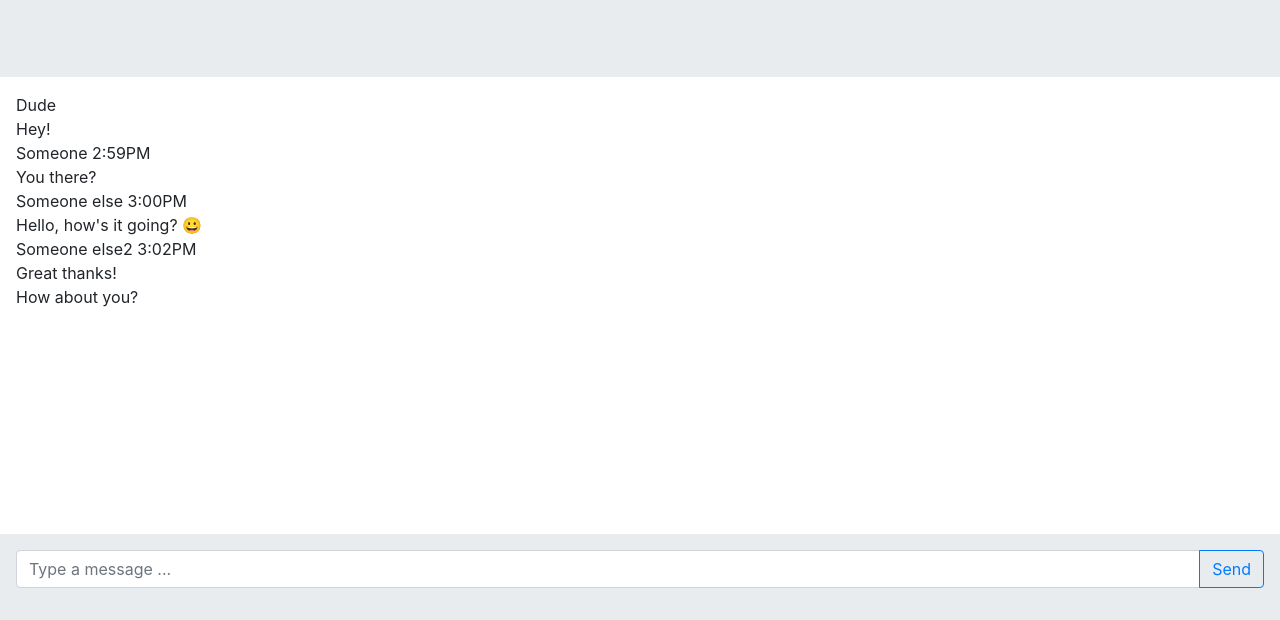
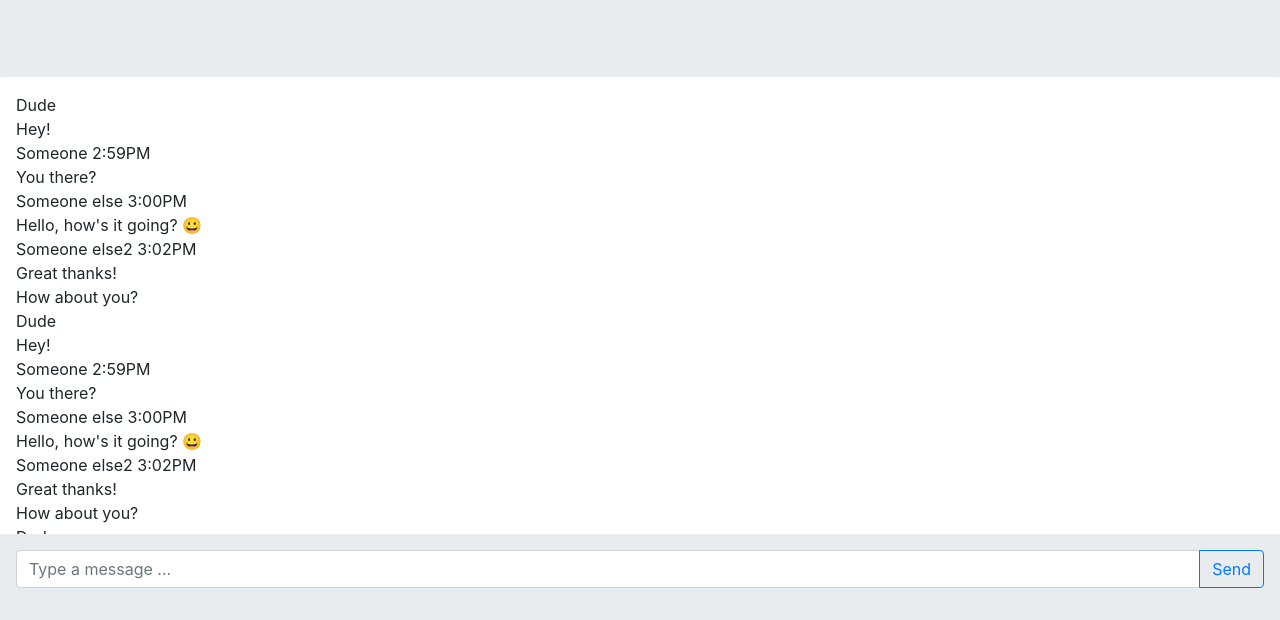
Before and after one commit to it3049c-fall22-henderson/chatting-application-pratxks, a website: page index.html in a window 1280 px wide. Shown: the part 180-800 px from the top of the page. Drawn offline with Linux system fonts and the light colour scheme.

Commit message:
added chat code multiple times

```diff
--- a/index.html
+++ b/index.html
@@ -72,6 +72,91 @@
                 <div class="message">
                     How about you?
                 </div>
+                <div class="mine messages">
+                    <div class="message">
+                        Dude
+                    </div>
+                </div>
+                <div class="yours messages">
+                    <div class="message">
+                        Hey!
+                    </div>
+                    <div class="sender-info">
+                        Someone 2:59PM
+                    </div>
+                </div>
+                <div class="yours messages">
+                    <div class="message">
+                        You there?
+                    </div>
+                    <div class="sender-info">
+                        Someone else 3:00PM
+                    </div>
+                </div>
+
+                <div class="yours messages">
+                    <div class="message">
+                        Hello, how's it going? 😀
+                    </div>
+                    <div class="sender-info">
+                        Someone else2 3:02PM
+                    </div>
+                </div>
+
+                <div class="mine messages">
+                    <div class="message">
+                        Great thanks!
+                    </div>
+                </div>
+
+                <div class="mine messages">
+                    <div class="message">
+                        How about you?
+                    </div>
+                </div>
+                <div class="mine messages">
+                    <div class="message">
+                        Dude
+                    </div>
+                </div>
+                <div class="yours messages">
+                    <div class="message">
+                        Hey!
+                    </div>
+                    <div class="sender-info">
+                        Someone 2:59PM
+                    </div>
+                </div>
+
+                <div class="yours messages">
+                    <div class="message">
+                        You there?
+                    </div>
+                    <div class="sender-info">
+                        Someone else 3:00PM
+                    </div>
+                </div>
+
+                <div class="yours messages">
+                    <div class="message">
+                        Hello, how's it going? 😀
+                    </div>
+                    <div class="sender-info">
+                        Someone else2 3:02PM
+                    </div>
+                </div>
+
+                <div class="mine messages">
+                    <div class="message">
+                        Great thanks!
+                    </div>
+                </div>
+
+                <div class="mine messages">
+                    <div class="message">
+                        How about you?
+                    </div>
+                </div>
             </div>
         </div>
 
```
